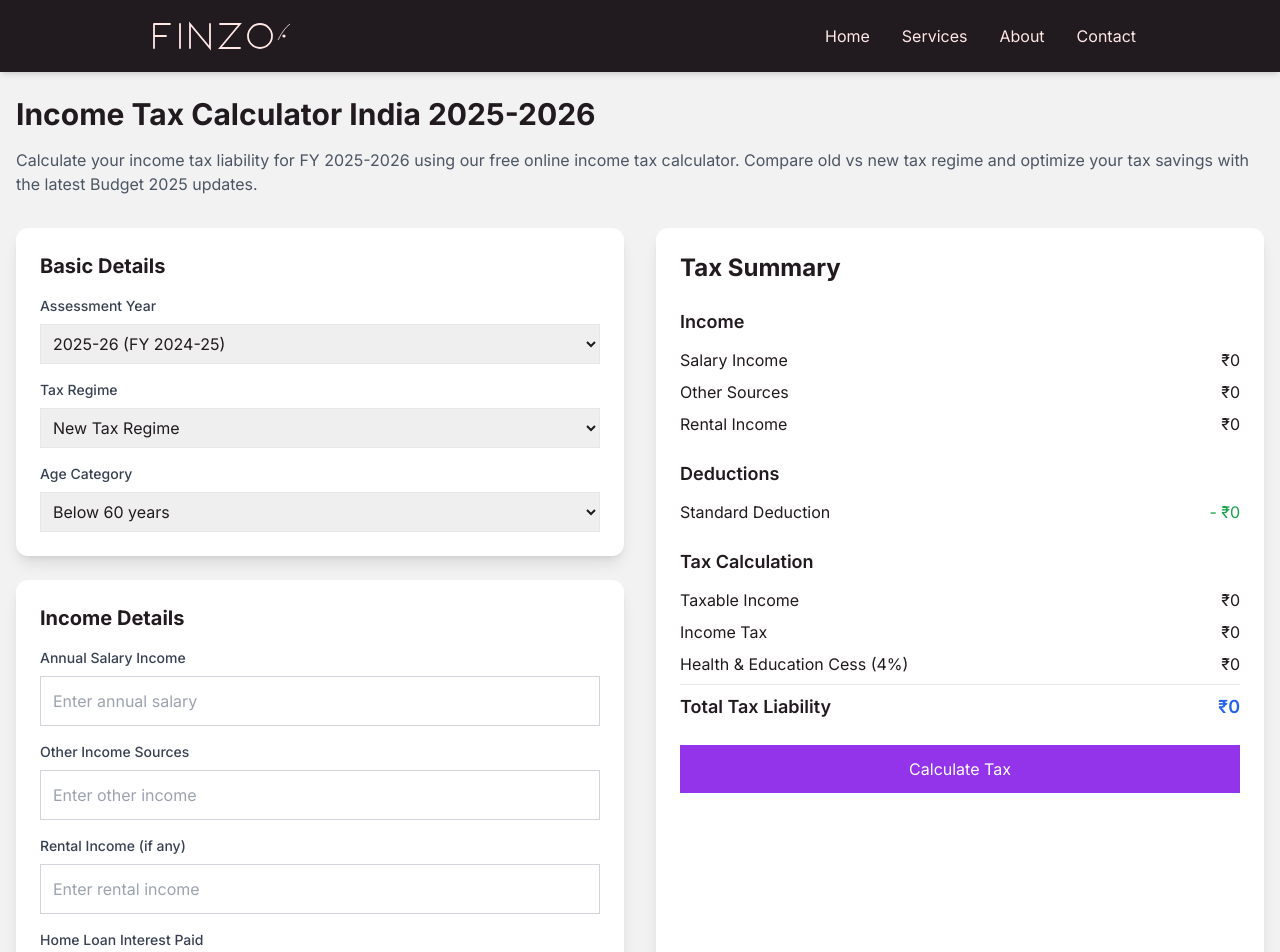
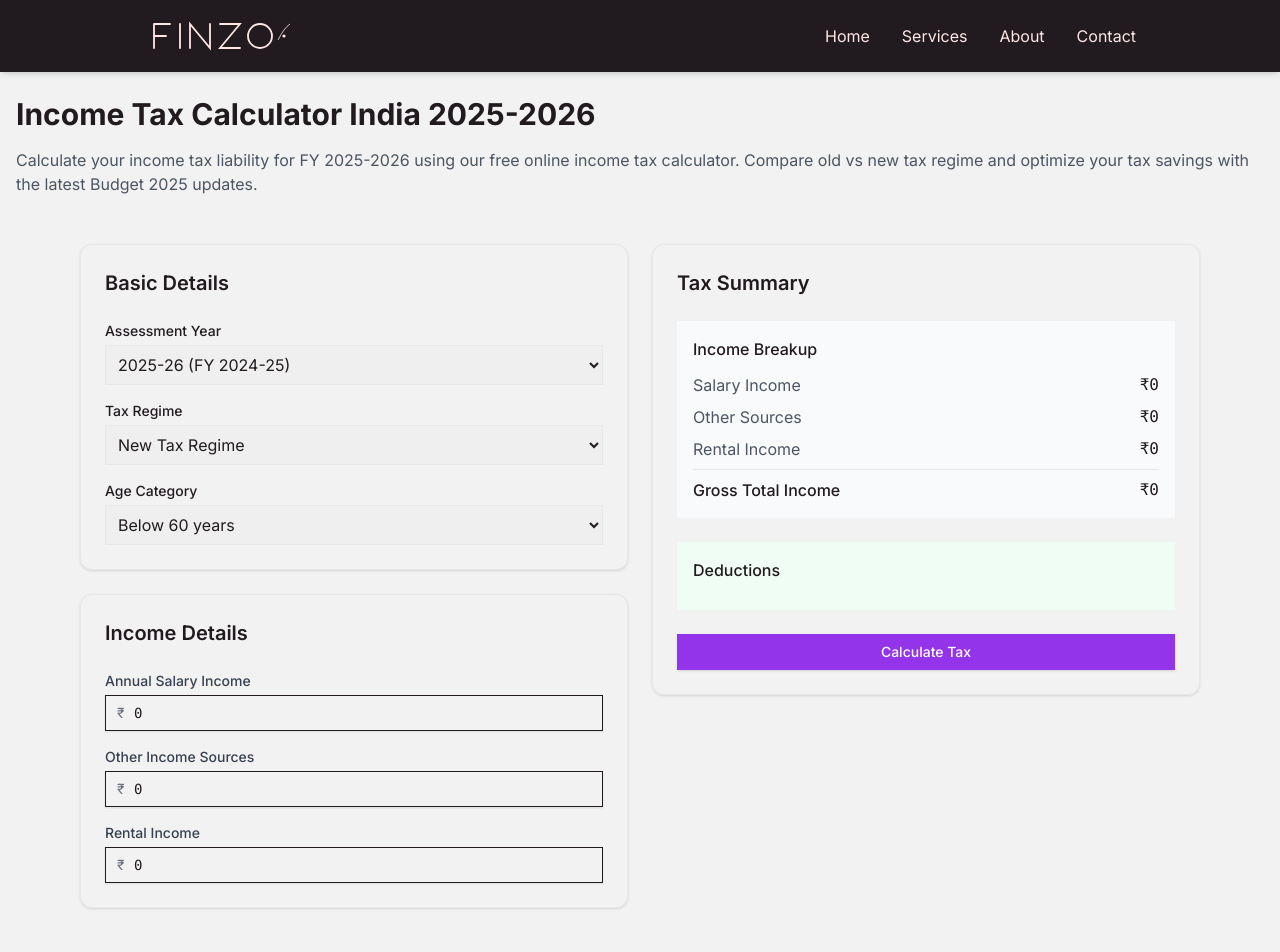
Before and after one commit to nimishaaaaaa1/finzo-fe, a Next.js app: page /calculator/income-tax in a window 1280 px wide. Shown: the top 952 px of the page. Built offline with nearby package versions, Linux system fonts and the light colour scheme.

Commit message:
new updated calculator

```diff
--- a/app/components/calculators/IncomeTaxCalculator.tsx
+++ b/app/components/calculators/IncomeTaxCalculator.tsx
@@ -1,140 +1,209 @@
 'use client';
 
-import React, { useState, useEffect } from 'react';
-import { motion } from 'framer-motion';
+import React, { useState } from 'react';
+import { Card } from '@/components/ui/card';
+import { Input } from '@/components/ui/input';
+import { Button } from '@/components/ui/button';
+
+interface TaxResult {
+  taxableIncome: number;
+  totalTax: number;
+  cess: number;
+  effectiveRate: number;
+  slabwiseBreakup: {
+    slab: string;
+    rate: string;
+    amount: number;
+    tax: number;
+  }[];
+}
 
 interface IncomeDetails {
-  salaryIncome: string;
-  otherIncome: string;
-  rentalIncome: string;
+  salary: string;
+  otherSources: string;
+  rental: string;
   homeLoanInterest: string;
 }
 
-const IncomeTaxCalculator = () => {
-  // Basic Details State
-  const [assessmentYear, setAssessmentYear] = useState<string>('2025-26');
-  const [taxRegime, setTaxRegime] = useState<'new' | 'old'>('new');
-  const [ageCategory, setAgeCategory] = useState<'below60' | '60to80' | 'above80'>('below60');
-
-  // Income Details State
-  const [incomeDetails, setIncomeDetails] = useState<IncomeDetails>({
-    salaryIncome: '',
-    otherIncome: '',
-    rentalIncome: '',
-    homeLoanInterest: ''
+export default function IncomeTaxCalculator() {
+  const [result, setResult] = useState<TaxResult | null>(null);
+  const [formData, setFormData] = useState({
+    assessmentYear: '2025-26',
+    regime: 'new',
+    ageGroup: '0-60',
+    income: {
+      salary: '',
+      otherSources: '',
+      rental: '',
+      homeLoanInterest: ''
+    }
   });
 
-  // Tax Calculation State
-  const [taxSummary, setTaxSummary] = useState({
-    totalIncome: 0,
-    taxableIncome: 0,
-    incomeTax: 0,
-    cess: 0,
-    totalTaxLiability: 0
-  });
-
-  // Calculate total income
-  const calculateTotalIncome = () => {
-    return (
-      Number(incomeDetails.salaryIncome) +
-      Number(incomeDetails.otherIncome) +
-      Number(incomeDetails.rentalIncome)
-    );
+  // Add this helper function for Indian number formatting
+  const formatIndianNumber = (num: number): string => {
+    const formatted = num.toLocaleString('en-IN', {
+      maximumFractionDigits: 0,
+      style: 'decimal'
+    });
+    return `₹${formatted}`;
   };
 
-  // Calculate taxable income (with standard deduction for salary)
-  const calculateTaxableIncome = (totalIncome: number) => {
-    let taxableIncome = totalIncome;
+  // Update the formatCurrency function
+  const formatCurrency = (value: string) => {
+    // Remove all non-digit characters
+    const number = value.replace(/[^\d]/g, '');
+    // Format with commas for Indian numbering system
+    const lastThree = number.substring(number.length - 3);
+    const otherNumbers = number.substring(0, number.length - 3);
+    const formatted = otherNumbers.replace(/\B(?=(\d{2})+(?!\d))/g, ",") +
+      (otherNumbers ? "," : "") + lastThree;
+    return formatted;
+  };
 
-    if (Number(incomeDetails.salaryIncome) > 0) {
-      taxableIncome -= 75000; // Standard deduction
+  const handleIncomeChange = (field: keyof IncomeDetails, value: string) => {
+    // Remove commas and format
+    const cleanValue = value.replace(/,/g, '');
+    if (cleanValue === '' || /^\d+$/.test(cleanValue)) {
+      setFormData(prev => ({
+        ...prev,
+        income: {
+          ...prev.income,
+          [field]: formatCurrency(cleanValue)
+        }
+      }));
+    }
+  };
+
+  const calculateTax = () => {
+    // Convert string values to numbers and remove commas
+    const totalIncome = Number(formData.income.salary.replace(/,/g, '')) +
+                       Number(formData.income.otherSources.replace(/,/g, '')) +
+                       Number(formData.income.rental.replace(/,/g, ''));
+
+    // Standard deduction for salaried individuals
+    let deductions = 0;
+    if (Number(formData.income.salary.replace(/,/g, '')) > 0) {
+      deductions = 75000;
     }
 
-    if (taxRegime === 'old') {
-      taxableIncome -= Math.min(Number(incomeDetails.homeLoanInterest), 200000); // Home loan interest deduction
+    const taxableIncome = Math.max(0, totalIncome - deductions);
+    let tax = 0;
+    let slabwiseBreakup = [];
+
+    if (formData.regime === 'new') {
+      // First 4L - 0%
+      const slab1Amount = Math.min(taxableIncome, 400000);
+      slabwiseBreakup.push({
+        slab: "₹0 to ₹4,00,000",
+        rate: "0%",
+        amount: slab1Amount,
+        tax: 0
+      });
+
+      // 4L to 8L - 5%
+      if (taxableIncome > 400000) {
+        const slab2Amount = Math.min(taxableIncome - 400000, 400000);
+        const slab2Tax = slab2Amount * 0.05;
+        tax += slab2Tax;
+        slabwiseBreakup.push({
+          slab: "₹4,00,001 to ₹8,00,000",
+          rate: "5%",
+          amount: slab2Amount,
+          tax: slab2Tax
+        });
+      }
+
+      // 8L to 12L - 10%
+      if (taxableIncome > 800000) {
+        const slab3Amount = Math.min(taxableIncome - 800000, 400000);
+        const slab3Tax = slab3Amount * 0.10;
+        tax += slab3Tax;
+        slabwiseBreakup.push({
+          slab: "₹8,00,001 to ₹12,00,000",
+          rate: "10%",
+          amount: slab3Amount,
+          tax: slab3Tax
+        });
+      }
+
+      // 12L to 16L - 15%
+      if (taxableIncome > 1200000) {
+        const slab4Amount = Math.min(taxableIncome - 1200000, 400000);
+        const slab4Tax = slab4Amount * 0.15;
+        tax += slab4Tax;
+        slabwiseBreakup.push({
+          slab: "₹12,00,001 to ₹16,00,000",
+          rate: "15%",
+          amount: slab4Amount,
+          tax: slab4Tax
+        });
+      }
+
+      // Remove other slabs as they're not needed for this example
+    } else {
+      // Old Tax Regime Slabs
+      if (taxableIncome > 1000000) {
+        const amount = taxableIncome - 1000000;
+        tax += amount * 0.30;
+        slabwiseBreakup.push({
+          slab: "Above ₹10,00,000",
+          rate: "30%",
+          amount: amount,
+          tax: amount * 0.30
+        });
+      }
+      // Add more slabs...
     }
 
-    return Math.max(0, taxableIncome);
-  };
+    const cess = Math.round(tax * 0.04); // 4% Health & Education Cess, rounded to nearest rupee
+    const totalTax = tax + cess;
+    const effectiveRate = taxableIncome > 0 ? (totalTax / taxableIncome) * 100 : 0;
 
-  // Calculate tax based on slabs
-  const calculateTax = (taxableIncome: number) => {
-    const newRegimeSlabs = [
-      { min: 0, max: 400000, rate: 0 },
-      { min: 400000, max: 800000, rate: 5 },
-      { min: 800000, max: 1200000, rate: 10 },
-      { min: 1200000, max: 1600000, rate: 15 },
-      { min: 1600000, max: 2000000, rate: 20 },
-      { min: 2000000, max: 2400000, rate: 25 },
-      { min: 2400000, max: Infinity, rate: 30 }
-    ];
-
-    let tax = 0;
-    let remainingIncome = taxableIncome;
-
-    for (const slab of newRegimeSlabs) {
-      if (remainingIncome > 0) {
-        const taxableInSlab = Math.min(remainingIncome, slab.max - slab.min);
-        tax += (taxableInSlab * slab.rate) / 100;
-        remainingIncome -= taxableInSlab;
-      }
-    }
-
-    // Apply rebate under section 87A
-    if (taxableIncome <= 1200000) {
-      tax = 0;
-    }
-
-    return tax;
-  };
-
-  // Recalculate tax on input change
-  const handleRecalculate = () => {
-    const totalIncome = calculateTotalIncome();
-    const taxableIncome = calculateTaxableIncome(totalIncome);
-    const incomeTax = calculateTax(taxableIncome);
-    const cess = incomeTax * 0.04;
-
-    setTaxSummary({
-      totalIncome,
+    setResult({
       taxableIncome,
-      incomeTax,
+      totalTax,
       cess,
-      totalTaxLiability: incomeTax + cess
+      effectiveRate,
+      slabwiseBreakup
     });
   };
 
   return (
-    <>
-      <div className="grid md:grid-cols-2 gap-8">
-        {/* Left Column - Input Fields */}
+    <div className="max-w-6xl mx-auto p-4 space-y-8">
+      <div className="grid md:grid-cols-2 gap-6">
+        {/* Left Column - Input Form */}
         <div className="space-y-6">
-          {/* Basic Details */}
-          <div className="bg-white rounded-xl shadow-lg p-6">
-            <h2 className="text-xl font-bold mb-4">Basic Details</h2>
+          <Card className="p-6">
+            <h2 className="text-xl font-semibold mb-6">Basic Details</h2>
 
             <div className="space-y-4">
               <div>
-                <label className="block text-sm font-medium text-gray-700 mb-2">
+                <label className="block text-sm font-medium mb-1">
                   Assessment Year
                 </label>
                 <select
-                  value={assessmentYear}
-                  onChange={(e) => setAssessmentYear(e.target.value)}
-                  className="w-full p-2 border rounded-lg"
+                  className="w-full p-2 border rounded-md"
+                  value={formData.assessmentYear}
+                  onChange={(e) => setFormData(prev => ({
+                    ...prev,
+                    assessmentYear: e.target.value
+                  }))}
                 >
                   <option value="2025-26">2025-26 (FY 2024-25)</option>
                 </select>
               </div>
 
               <div>
-                <label className="block text-sm font-medium text-gray-700 mb-2">
+                <label className="block text-sm font-medium mb-1">
                   Tax Regime
                 </label>
                 <select
-                  value={taxRegime}
-                  onChange={(e) => setTaxRegime(e.target.value as 'new' | 'old')}
-                  className="w-full p-2 border rounded-lg"
+                  className="w-full p-2 border rounded-md"
+                  value={formData.regime}
+                  onChange={(e) => setFormData(prev => ({
+                    ...prev,
+                    regime: e.target.value as 'new' | 'old'
+                  }))}
                 >
                   <option value="new">New Tax Regime</option>
                   <option value="old">Old Tax Regime</option>
@@ -142,187 +211,180 @@ const IncomeTaxCalculator = () => {
               </div>
 
               <div>
-                <label className="block text-sm font-medium text-gray-700 mb-2">
+                <label className="block text-sm font-medium mb-1">
                   Age Category
                 </label>
                 <select
-                  value={ageCategory}
-                  onChange={(e) => setAgeCategory(e.target.value as 'below60' | '60to80' | 'above80')}
-                  className="w-full p-2 border rounded-lg"
+                  className="w-full p-2 border rounded-md"
+                  value={formData.ageGroup}
+                  onChange={(e) => setFormData(prev => ({
+                    ...prev,
+                    ageGroup: e.target.value
+                  }))}
                 >
-                  <option value="below60">Below 60 years</option>
-                  <option value="60to80">60 to 80 years</option>
-                  <option value="above80">Above 80 years</option>
+                  <option value="0-60">Below 60 years</option>
+                  <option value="60-80">60 to 80 years</option>
+                  <option value="80+">Above 80 years</option>
                 </select>
               </div>
             </div>
-          </div>
+          </Card>
 
-          {/* Income Details */}
-          <div className="bg-white rounded-xl shadow-lg p-6">
-            <h2 className="text-xl font-bold mb-4">Income Details</h2>
+          <Card className="p-6">
+            <h2 className="text-xl font-semibold mb-6">Income Details</h2>
 
             <div className="space-y-4">
               <div>
-                <label htmlFor="salaryIncome" className="block text-gray-700 text-sm font-medium mb-2">
+                <label className="block text-sm font-medium text-gray-700 mb-1">
                   Annual Salary Income
                 </label>
-                <input
-                  id="salaryIncome"
-                  type="number"
-                  inputMode="numeric"
-                  placeholder="Enter annual salary"
-                  value={incomeDetails.salaryIncome}
-                  onChange={(e) => setIncomeDetails(prev => ({
-                    ...prev,
-                    salaryIncome: e.target.value
-                  }))}
-                  className="w-full p-3 border border-gray-300 rounded-lg focus:ring-2 focus:ring-blue-500 focus:border-blue-500"
-                />
+                <div className="relative rounded-md shadow-sm">
+                  <div className="pointer-events-none absolute inset-y-0 left-0 flex items-center pl-3">
+                    <span className="text-gray-500 sm:text-sm">₹</span>
+                  </div>
+                  <Input
+                    type="text"
+                    placeholder="0"
+                    value={formData.income.salary}
+                    onChange={(e) => handleIncomeChange('salary', e.target.value)}
+                    className="pl-7 pr-3 text-left font-mono block w-full"
+                  />
+                </div>
               </div>
 
               <div>
-                <label htmlFor="otherIncome" className="block text-gray-700 text-sm font-medium mb-2">
+                <label className="block text-sm font-medium text-gray-700 mb-1">
                   Other Income Sources
                 </label>
-                <input
-                  id="otherIncome"
-                  type="number"
-                  inputMode="numeric"
-                  placeholder="Enter other income"
-                  value={incomeDetails.otherIncome}
-                  onChange={(e) => setIncomeDetails(prev => ({
-                    ...prev,
-                    otherIncome: e.target.value
-                  }))}
-                  className="w-full p-3 border border-gray-300 rounded-lg focus:ring-2 focus:ring-blue-500 focus:border-blue-500"
-                />
+                <div className="relative rounded-md shadow-sm">
+                  <div className="pointer-events-none absolute inset-y-0 left-0 flex items-center pl-3">
+                    <span className="text-gray-500 sm:text-sm">₹</span>
+                  </div>
+                  <Input
+                    type="text"
+                    placeholder="0"
+                    value={formData.income.otherSources}
+                    onChange={(e) => handleIncomeChange('otherSources', e.target.value)}
+                    className="pl-7 pr-3 text-left font-mono block w-full"
+                  />
+                </div>
               </div>
 
               <div>
-                <label htmlFor="rentalIncome" className="block text-gray-700 text-sm font-medium mb-2">
-                  Rental Income (if any)
+                <label className="block text-sm font-medium text-gray-700 mb-1">
+                  Rental Income
                 </label>
-                <input
-                  id="rentalIncome"
-                  type="number"
-                  inputMode="numeric"
-                  placeholder="Enter rental income"
-                  value={incomeDetails.rentalIncome}
-                  onChange={(e) => setIncomeDetails(prev => ({
-                    ...prev,
-                    rentalIncome: e.target.value
-                  }))}
-                  className="w-full p-3 border border-gray-300 rounded-lg focus:ring-2 focus:ring-blue-500 focus:border-blue-500"
-                />
-              </div>
-
-              <div>
-                <label htmlFor="homeLoanInterest" className="block text-gray-700 text-sm font-medium mb-2">
-                  Home Loan Interest Paid
-                </label>
-                <input
-                  id="homeLoanInterest"
-                  type="number"
-                  inputMode="numeric"
-                  placeholder="Enter home loan interest paid"
-                  value={incomeDetails.homeLoanInterest}
-                  onChange={(e) => setIncomeDetails(prev => ({
-                    ...prev,
-                    homeLoanInterest: e.target.value
-                  }))}
-                  className="w-full p-3 border border-gray-300 rounded-lg focus:ring-2 focus:ring-blue-500 focus:border-blue-500"
-                />
-                <p className="mt-1 text-sm text-gray-500">
-                  Maximum deduction allowed: ₹2,00,000
-                </p>
+                <div className="relative rounded-md shadow-sm">
+                  <div className="pointer-events-none absolute inset-y-0 left-0 flex items-center pl-3">
+                    <span className="text-gray-500 sm:text-sm">₹</span>
+                  </div>
+                  <Input
+                    type="text"
+                    placeholder="0"
+                    value={formData.income.rental}
+                    onChange={(e) => handleIncomeChange('rental', e.target.value)}
+                    className="pl-7 pr-3 text-left font-mono block w-full"
+                  />
+                </div>
               </div>
             </div>
-          </div>
+          </Card>
         </div>
 
         {/* Right Column - Tax Summary */}
-        <div className="bg-white rounded-xl shadow-lg p-6">
-          <h2 className="text-2xl font-bold mb-6">Tax Summary</h2>
+        <Card className="p-6 h-fit sticky top-6">
+          <h2 className="text-xl font-semibold mb-6">Tax Summary</h2>
 
           <div className="space-y-6">
-            {/* Income Section */}
-            <div>
-              <h3 className="text-lg font-semibold mb-3">Income</h3>
+            <div className="bg-gray-50 rounded-lg p-4">
+              <h3 className="font-medium mb-3">Income Breakup</h3>
               <div className="space-y-2">
-                <div className="flex justify-between">
-                  <span>Salary Income</span>
-                  <span>₹{Number(incomeDetails.salaryIncome || 0).toLocaleString('en-IN')}</span>
+                <div className="flex justify-between items-center">
+                  <span className="text-gray-600">Salary Income</span>
+                  <span className="font-mono">{formatIndianNumber(Number(formData.income.salary.replace(/,/g, '')) || 0)}</span>
                 </div>
-                <div className="flex justify-between">
-                  <span>Other Sources</span>
-                  <span>₹{Number(incomeDetails.otherIncome || 0).toLocaleString('en-IN')}</span>
+                <div className="flex justify-between items-center">
+                  <span className="text-gray-600">Other Sources</span>
+                  <span className="font-mono">{formatIndianNumber(Number(formData.income.otherSources.replace(/,/g, '')) || 0)}</span>
                 </div>
-                <div className="flex justify-between">
-                  <span>Rental Income</span>
-                  <span>₹{Number(incomeDetails.rentalIncome || 0).toLocaleString('en-IN')}</span>
+                <div className="flex justify-between items-center">
+                  <span className="text-gray-600">Rental Income</span>
+                  <span className="font-mono">{formatIndianNumber(Number(formData.income.rental.replace(/,/g, '')) || 0)}</span>
+                </div>
+                <div className="border-t border-gray-200 mt-2 pt-2">
+                  <div className="flex justify-between items-center font-medium">
+                    <span>Gross Total Income</span>
+                    <span className="font-mono">{formatIndianNumber(Number(formData.income.salary.replace(/,/g, '')) + Number(formData.income.otherSources.replace(/,/g, '')) + Number(formData.income.rental.replace(/,/g, '')))}</span>
+                  </div>
                 </div>
               </div>
             </div>
 
-            {/* Deductions Section */}
-            <div className="mb-6">
-              <h3 className="text-lg font-semibold mb-3">Deductions</h3>
-              <div className="space-y-2">
-                <div className="flex justify-between">
+            <div className="bg-green-50 rounded-lg p-4">
+              <h3 className="font-medium mb-3">Deductions</h3>
+              {Number(formData.income.salary.replace(/,/g, '')) > 0 && (
+                <div className="flex justify-between items-center text-green-600">
                   <span>Standard Deduction</span>
-                  <span className="text-green-600">
-                    - ₹{(Number(incomeDetails.salaryIncome) > 0 ? 75000 : 0).toLocaleString('en-IN')}
-                  </span>
+                  <span className="font-mono">- ₹75,000</span>
                 </div>
-                {Number(incomeDetails.homeLoanInterest) > 0 && (
-                  <div className="flex justify-between">
-                    <span>Home Loan Interest</span>
-                    <span className="text-green-600">
-                      - ₹{Math.min(Number(incomeDetails.homeLoanInterest), 200000).toLocaleString('en-IN')}
-                    </span>
+              )}
+            </div>
+
+            {result && (
+              <>
+                <div className="bg-blue-50 rounded-lg p-4">
+                  <h3 className="font-medium mb-3">Tax Calculation</h3>
+                  <div className="space-y-2">
+                    <div className="flex justify-between items-center">
+                      <span className="text-gray-600">Taxable Income</span>
+                      <span className="font-mono">{formatIndianNumber(result.taxableIncome)}</span>
+                    </div>
+                    <div className="flex justify-between items-center">
+                      <span className="text-gray-600">Income Tax</span>
+                      <span className="font-mono">{formatIndianNumber(result.totalTax - result.cess)}</span>
+                    </div>
+                    <div className="flex justify-between items-center">
+                      <span className="text-gray-600">Health & Education Cess (4%)</span>
+                      <span className="font-mono">{formatIndianNumber(result.cess)}</span>
+                    </div>
+                    <div className="border-t border-blue-200 mt-2 pt-2">
+                      <div className="flex justify-between items-center font-medium">
+                        <span>Total Tax Liability</span>
+                        <span className="font-mono text-blue-600">{formatIndianNumber(result.totalTax)}</span>
+                      </div>
+                      <div className="text-sm text-gray-500 mt-1 text-right">
+                        Effective Tax Rate: {result.effectiveRate.toFixed(2)}%
+                      </div>
+                    </div>
+                  </div>
+                </div>
+
+                {result.slabwiseBreakup.length > 0 && (
+                  <div className="bg-gray-50 rounded-lg p-4">
+                    <h3 className="font-medium mb-3">Slab-wise Breakup</h3>
+                    <div className="space-y-2">
+                      {result.slabwiseBreakup.map((item, index) => (
+                        <div key={index} className="grid grid-cols-4 gap-2 text-sm">
+                          <span className="text-gray-600 col-span-2">{item.slab}</span>
+                          <span className="text-left">{item.rate}</span>
+                          <span className="font-mono text-right">{formatIndianNumber(item.tax)}</span>
+                        </div>
+                      ))}
+                    </div>
                   </div>
                 )}
-              </div>
-            </div>
+              </>
+            )}
 
-            {/* Tax Calculation */}
-            <div className="mb-6">
-              <h3 className="text-lg font-semibold mb-3">Tax Calculation</h3>
-              <div className="space-y-2">
-                <div className="flex justify-between">
-                  <span>Taxable Income</span>
-                  <span>₹{taxSummary.taxableIncome.toLocaleString('en-IN')}</span>
-                </div>
-                <div className="flex justify-between">
-                  <span>Income Tax</span>
-                  <span>₹{taxSummary.incomeTax.toLocaleString('en-IN')}</span>
-                </div>
-                <div className="flex justify-between">
-                  <span>Health & Education Cess (4%)</span>
-                  <span>₹{taxSummary.cess.toLocaleString('en-IN')}</span>
-                </div>
-                <div className="flex justify-between font-semibold text-lg border-t pt-2">
-                  <span>Total Tax Liability</span>
-                  <span className="text-blue-600">
-                    ₹{taxSummary.totalTaxLiability.toLocaleString('en-IN')}
-                  </span>
-                </div>
-              </div>
-            </div>
-
-            {/* Calculate Button */}
-            <button
-              onClick={handleRecalculate}
-              className="w-full py-3 bg-purple-600 text-white rounded-lg hover:bg-purple-700 transition-colors"
+            <Button
+              onClick={calculateTax}
+              className="w-full bg-purple-600 hover:bg-purple-700 text-white font-medium py-2"
             >
               Calculate Tax
-            </button>
+            </Button>
           </div>
-        </div>
+        </Card>
       </div>
-    </>
+    </div>
   );
-};
-
-export default IncomeTaxCalculator;
+}
```
